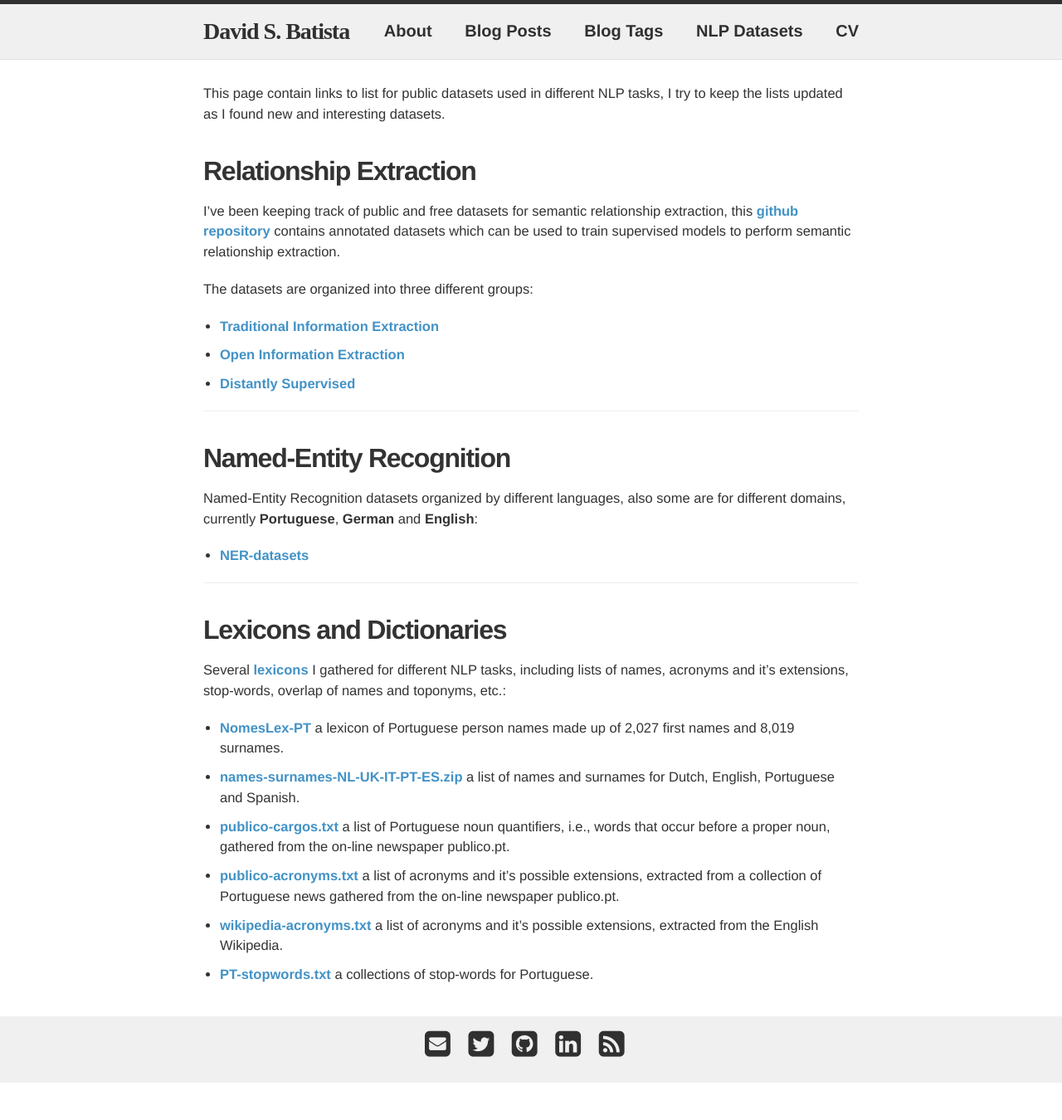
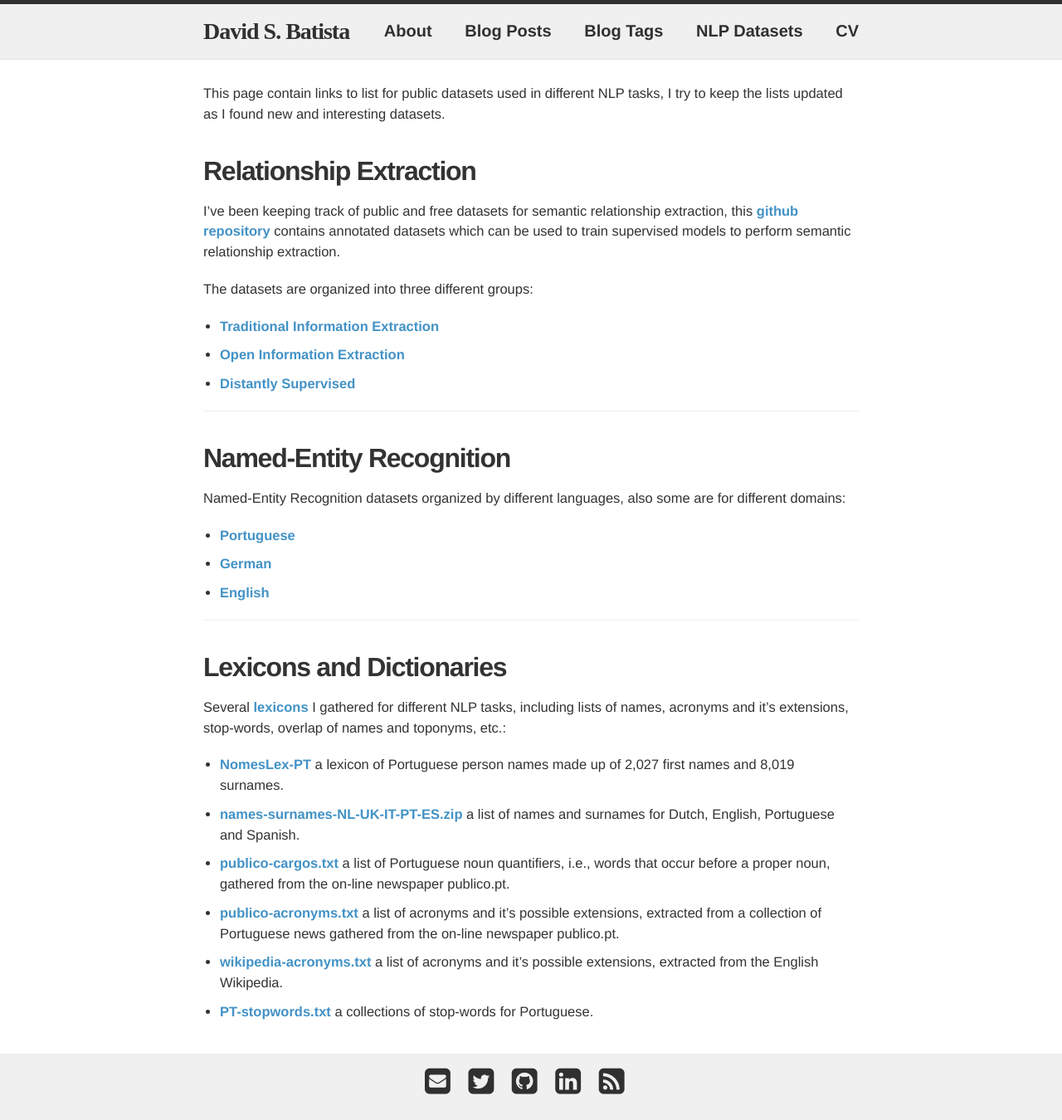
Before and after one commit to davidsbatista/davidsbatista.net, a Jekyll site: the page built from datasets.md, in a window 1280 px wide. Shown: the whole page at 83% size. Built offline with Jekyll 4.4.1, drawn with Linux system fonts in a browser that asks for light colours; nearby versions of some CDN libraries; some web fonts are replaced; before the commit the page ends 1305 px from its top, so only the background shows below that.

Commit message:
added links

```diff
--- a/datasets.md
+++ b/datasets.md
@@ -21,9 +21,13 @@ The datasets are organized into three different groups:
 
 ## __Named-Entity Recognition__
 
-Named-Entity Recognition datasets organized by different languages, also some are for different domains, currently __Portuguese__, __German__ and __English__:
+Named-Entity Recognition datasets organized by different languages, also some are for different domains:
 
- * [NER-datasets](https://github.com/davidsbatista/NER-datasets)
+* [__Portuguese__](https://github.com/davidsbatista/NER-datasets/blob/master/README.md#pt)
+
+* [__German__](https://github.com/davidsbatista/NER-datasets/blob/master/README.md#de)
+
+* [__English__](https://github.com/davidsbatista/NER-datasets/blob/master/README.md#en)
 
 ---
 
```
